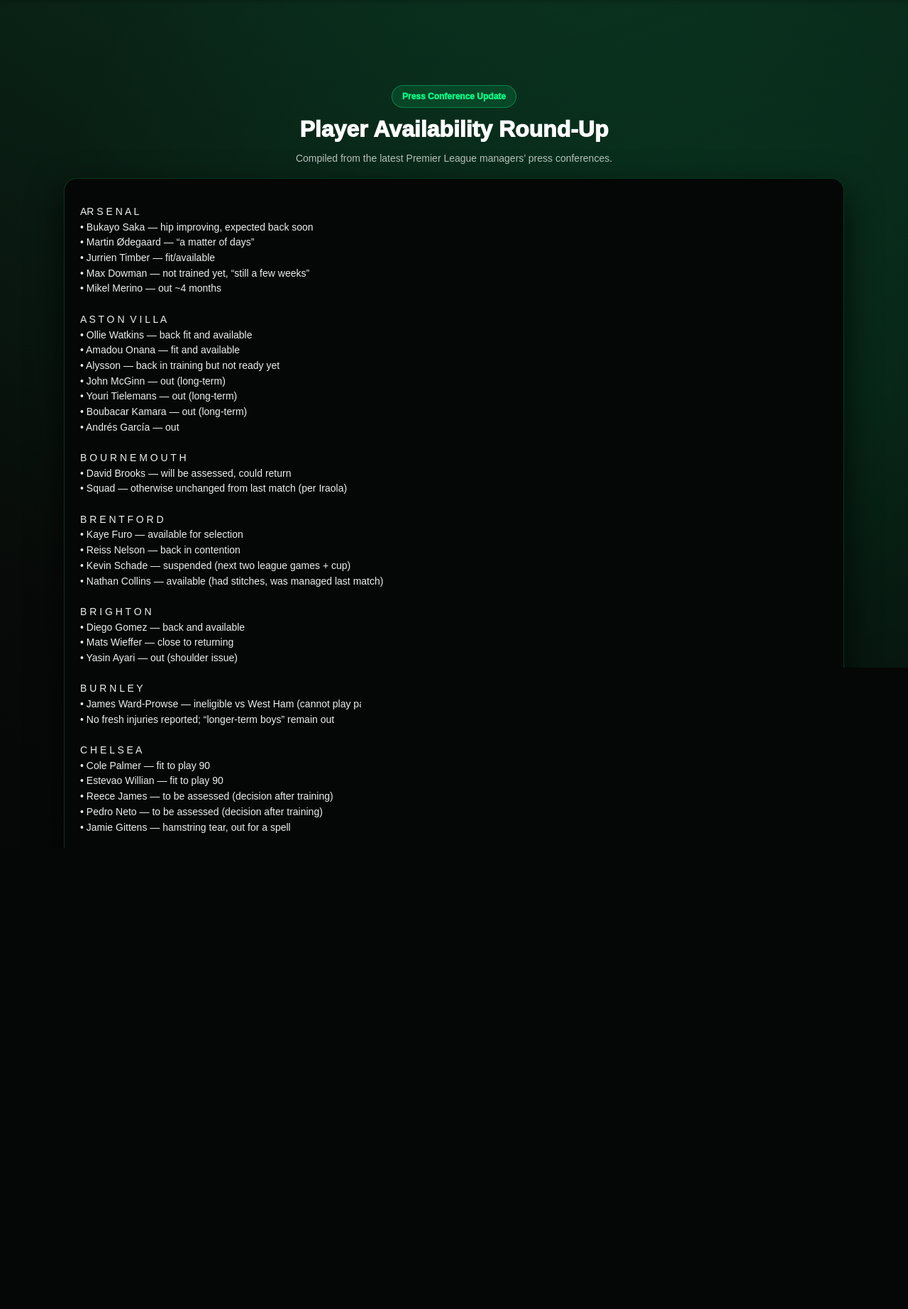
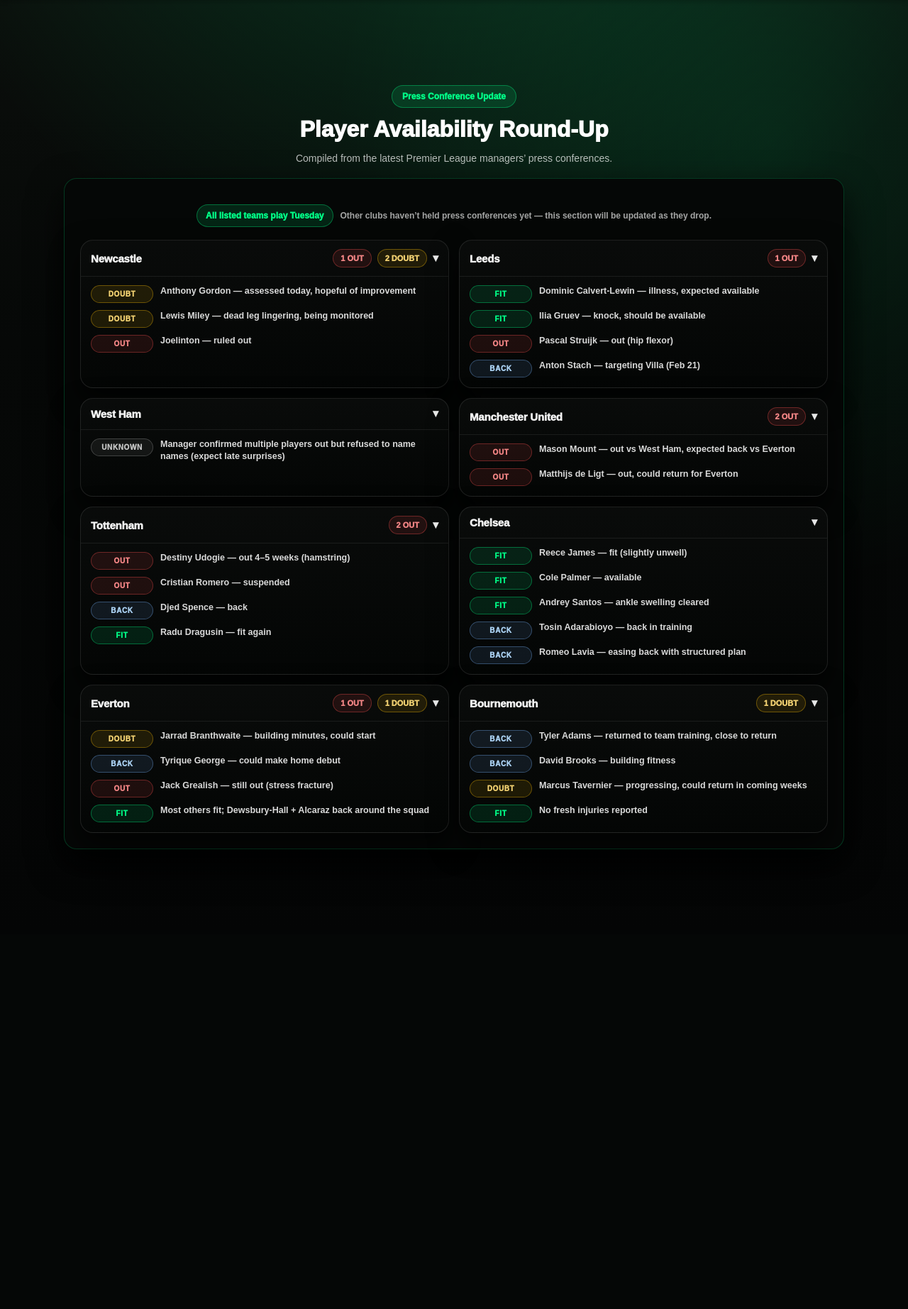
Before and after one commit to fpltrajectory/fpl-trajectory, a Flask app: template templates/home.html in a window 1280 px wide. Shown: the part 76-1921 px from the top of the page at 71% size. After the commit the page ends 1273 px from the top, so only its background shows below. Run offline with Flask 3, Linux system fonts and the light colour scheme; the template is opened without the code that fills it, so the values that code supplies are empty.

Commit message:
Short clear message

```diff
--- a/templates/home.html
+++ b/templates/home.html
@@ -60,124 +60,116 @@
     </div>
 
     <div class="availability-box">
-<pre>
-AR S E N A L
-• Bukayo Saka — hip improving, expected back soon
-• Martin Ødegaard — “a matter of days”
-• Jurrien Timber — fit/available
-• Max Dowman — not trained yet, “still a few weeks”
-• Mikel Merino — out ~4 months
 
-A S T O N  V I L L A
-• Ollie Watkins — back fit and available
-• Amadou Onana — fit and available
-• Alysson — back in training but not ready yet
-• John McGinn — out (long-term)
-• Youri Tielemans — out (long-term)
-• Boubacar Kamara — out (long-term)
-• Andrés García — out
+  {# --- Press conference data (edit here easily) --- #}
+  {% set updates = [
+    {
+      "team": "Newcastle",
+      "bullets": [
+        {"status":"doubt", "text":"Anthony Gordon — assessed today, hopeful of improvement"},
+        {"status":"doubt", "text":"Lewis Miley — dead leg lingering, being monitored"},
+        {"status":"out",   "text":"Joelinton — ruled out"}
+      ]
+    },
+    {
+      "team": "Leeds",
+      "bullets": [
+        {"status":"fit",   "text":"Dominic Calvert-Lewin — illness, expected available"},
+        {"status":"fit",   "text":"Ilia Gruev — knock, should be available"},
+        {"status":"out",   "text":"Pascal Struijk — out (hip flexor)"},
+        {"status":"back",  "text":"Anton Stach — targeting Villa (Feb 21)"}
+      ]
+    },
+    {
+      "team": "West Ham",
+      "bullets": [
+        {"status":"unknown","text":"Manager confirmed multiple players out but refused to name names (expect late surprises)"}
+      ]
+    },
+    {
+      "team": "Manchester United",
+      "bullets": [
+        {"status":"out",   "text":"Mason Mount — out vs West Ham, expected back vs Everton"},
+        {"status":"out",   "text":"Matthijs de Ligt — out, could return for Everton"}
+      ]
+    },
+    {
+      "team": "Tottenham",
+      "bullets": [
+        {"status":"out",   "text":"Destiny Udogie — out 4–5 weeks (hamstring)"},
+        {"status":"out",   "text":"Cristian Romero — suspended"},
+        {"status":"back",  "text":"Djed Spence — back"},
+        {"status":"fit",   "text":"Radu Dragusin — fit again"}
+      ]
+    },
+    {
+      "team": "Chelsea",
+      "bullets": [
+        {"status":"fit",   "text":"Reece James — fit (slightly unwell)"},
+        {"status":"fit",   "text":"Cole Palmer — available"},
+        {"status":"fit",   "text":"Andrey Santos — ankle swelling cleared"},
+        {"status":"back",  "text":"Tosin Adarabioyo — back in training"},
+        {"status":"back",  "text":"Romeo Lavia — easing back with structured plan"}
+      ]
+    },
+    {
+      "team": "Everton",
+      "bullets": [
+        {"status":"doubt", "text":"Jarrad Branthwaite — building minutes, could start"},
+        {"status":"back",  "text":"Tyrique George — could make home debut"},
+        {"status":"out",   "text":"Jack Grealish — still out (stress fracture)"},
+        {"status":"fit",   "text":"Most others fit; Dewsbury-Hall + Alcaraz back around the squad"}
+      ]
+    },
+    {
+      "team": "Bournemouth",
+      "bullets": [
+        {"status":"back",  "text":"Tyler Adams — returned to team training, close to return"},
+        {"status":"back",  "text":"David Brooks — building fitness"},
+        {"status":"doubt", "text":"Marcus Tavernier — progressing, could return in coming weeks"},
+        {"status":"fit",   "text":"No fresh injuries reported"}
+      ]
+    }
+  ] %}
 
-B O U R N E M O U T H
-• David Brooks — will be assessed, could return
-• Squad — otherwise unchanged from last match (per Iraola)
+  <div class="availability-meta">
+    <div class="meta-pill2">All listed teams play Tuesday</div>
+    <div class="meta-note">
+      Other clubs haven’t held press conferences yet — this section will be updated as they drop.
+    </div>
+  </div>
 
-B R E N T F O R D
-• Kaye Furo — available for selection
-• Reiss Nelson — back in contention
-• Kevin Schade — suspended (next two league games + cup)
-• Nathan Collins — available (had stitches, was managed last match)
+  <div class="availability-grid">
+    {% for t in updates %}
+      <details class="team-card" open>
+        <summary class="team-head">
+          <div class="team-name">{{ t.team }}</div>
+          <div class="team-chips">
+            {# quick count chips #}
+            {% set out_n = (t.bullets | selectattr("status","equalto","out") | list | length) %}
+            {% set doubt_n = (t.bullets | selectattr("status","equalto","doubt") | list | length) %}
+            {% if out_n %}<span class="chip2 out">{{ out_n }} OUT</span>{% endif %}
+            {% if doubt_n %}<span class="chip2 doubt">{{ doubt_n }} DOUBT</span>{% endif %}
+            <span class="caret">▾</span>
+          </div>
+        </summary>
 
-B R I G H T O N
-• Diego Gomez — back and available
-• Mats Wieffer — close to returning
-• Yasin Ayari — out (shoulder issue)
+        <div class="team-body">
+          <ul class="team-list">
+            {% for b in t.bullets %}
+              <li class="team-item">
+                <span class="status {{ b.status }}">{{ b.status|upper }}</span>
+                <span class="item-text">{{ b.text }}</span>
+              </li>
+            {% endfor %}
+          </ul>
+        </div>
+      </details>
+    {% endfor %}
+  </div>
 
-B U R N L E Y
-• James Ward-Prowse — ineligible vs West Ham (cannot play parent club)
-• No fresh injuries reported; “longer-term boys” remain out
+</div>
 
-C H E L S E A
-• Cole Palmer — fit to play 90
-• Estevao Willian — fit to play 90
-• Reece James — to be assessed (decision after training)
-• Pedro Neto — to be assessed (decision after training)
-• Jamie Gittens — hamstring tear, out for a spell
-
-C R Y S T A L  P A L A C E
-• Daichi Kamada — available
-• Borna Sosa — back
-• Adam Wharton — back from suspension
-• Justin Devenny — close; Sunday may be too soon (Burnley midweek likely)
-• Cheick Doucouré — out (long-term)
-• Eddie Nketiah — not ready
-• Jean-Philippe Mateta — will miss Brighton + Burnley (knee situation; decision pending)
-
-E V E R T O N
-• Vitaliy Mykolenko — back in training, available
-• Squad — otherwise fine (per Moyes)
-
-F U L H A M
-• Oscar Bobb — out (thigh)
-• Rodrigo Muniz — to be assessed (possible involvement)
-• Sasa Lukic — unlikely back for ~2+ weeks (thigh)
-
-L E E D S  U N I T E D
-• Anton Stach — likely misses next two games (hip problem)
-• Lukas Nmecha — not back in team training; unlikely for Friday but “not too far away”
-• James Justin — back in training, available
-• Jaka Bijol — back in training, available
-• Daniel James — making progress
-
-L I V E R P O O L
-• Joe Gomez — may feature, unlikely to start
-• Jeremie Frimpong — unavailable
-
-M A N C H E S T E R  C I T Y
-• Rúben Dias — back; minutes possible
-• John Stones — back in training; “step by step”
-• Bernardo Silva — doubt; to be assessed
-
-M A N C H E S T E R  U N I T E D
-• Mason Mount — “not too far away”
-• Matthijs de Ligt — improving, a bit soon but progressing
-
-N E W C A S T L E  U N I T E D
-• Anthony Gordon — out this weekend; expected back “pretty soon”
-• Bruno Guimarães — trained; likely returns to squad
-• Lewis Miley — awaiting update
-
-N O T T I N G H A M  F O R E S T
-• Callum Hudson-Odoi — shoulder knock; decision pending (next 36 hours)
-• Matz Sels — “rough chance” to be available; being assessed
-
-S U N D E R L A N D
-• Granit Xhaka — out (ankle injury)
-• Nilson Angulo — could be available (arriving, fit, needs to connect with squad)
-
-T O T T E N H A M  H O T S P U R
-• Micky van de Ven — trained, available
-• Djed Spence — getting closer; “touch and go”
-• Cristian Romero — fine/available
-• Kevin Danso — “hopefully not too long”; more info expected this week
-• Richarlison — “hopefully back soon”
-• Mohammed Kudus — expected back later (timing not confirmed)
-
-W E S T  H A M  U N I T E D
-• Jean-Clair Todibo — suspended (red card)
-• Axel Disasi — physically in a good place; readiness being assessed
-• Squad — otherwise “hopefully” available; some monitored issues
-
-W O L V E S
-• Angel Gomes — in line for debut
-• Adam Armstrong — in line for debut
-• Ladislav Krejci — available after flu
-• Emmanuel Agbadou — close to leaving (not a fitness issue)
-• Jhon Arias — expected to depart soon (not a fitness issue)
-
-Note: This round-up is compiled from the latest managers’ press conferences and club updates.
-</pre>
-
-    </div>
 </section>
 
 
@@ -186,6 +178,184 @@
 /* ===========================
    AVAILABILITY SECTION
 =========================== */
+/* ===========================
+   AVAILABILITY UI (CARDS)
+=========================== */
+
+.availability-meta{
+  display:flex;
+  align-items:center;
+  justify-content:center;
+  gap: 10px;
+  flex-wrap: wrap;
+  margin: 14px 0 18px;
+}
+
+.meta-pill2{
+  display:inline-flex;
+  align-items:center;
+  gap:8px;
+  padding: 8px 12px;
+  border-radius: 999px;
+  font-weight: 1000;
+  font-size: 12px;
+  background: rgba(0,255,135,.12);
+  border: 1px solid rgba(0,255,135,.35);
+  color: #00ff87;
+}
+
+.meta-note{
+  font-size: 12px;
+  font-weight: 850;
+  opacity: .75;
+  color: rgba(255,255,255,.85);
+}
+
+.availability-grid{
+  display:grid;
+  grid-template-columns: repeat(2, 1fr);
+  gap: 14px;
+  margin-top: 10px;
+}
+
+@media (max-width: 900px){
+  .availability-grid{ grid-template-columns: 1fr; }
+}
+
+.team-card{
+  background: linear-gradient(180deg, rgba(10,12,11,.92), rgba(4,6,5,.92));
+  border: 1px solid rgba(255,255,255,.10);
+  border-radius: 18px;
+  overflow:hidden;
+  box-shadow: 0 18px 40px rgba(0,0,0,.65);
+}
+
+.team-head{
+  list-style:none;
+  cursor:pointer;
+  padding: 12px 14px;
+  display:flex;
+  align-items:center;
+  justify-content:space-between;
+  gap: 10px;
+  border-bottom: 1px solid rgba(255,255,255,.08);
+}
+
+.team-head::-webkit-details-marker{ display:none; }
+
+.team-name{
+  font-size: 15px;
+  font-weight: 1000;
+  color: rgba(255,255,255,.95);
+  letter-spacing: -0.2px;
+}
+
+.team-chips{
+  display:flex;
+  align-items:center;
+  gap: 8px;
+}
+
+.caret{
+  opacity: .55;
+  font-weight: 1000;
+  transform: translateY(-1px);
+}
+
+.team-card[open] .caret{ opacity: .9; }
+
+.chip2{
+  font-size: 11px;
+  font-weight: 1000;
+  padding: 6px 10px;
+  border-radius: 999px;
+  border: 1px solid rgba(255,255,255,.12);
+  background: rgba(255,255,255,.06);
+  color: rgba(255,255,255,.88);
+}
+
+.chip2.out{
+  border-color: rgba(255,80,80,.35);
+  background: rgba(255,80,80,.10);
+  color: rgba(255,140,140,.95);
+}
+
+.chip2.doubt{
+  border-color: rgba(255,193,7,.35);
+  background: rgba(255,193,7,.10);
+  color: rgba(255,220,120,.95);
+}
+
+.team-body{
+  padding: 12px 14px 14px;
+}
+
+.team-list{
+  margin:0;
+  padding:0;
+  list-style:none;
+  display:flex;
+  flex-direction:column;
+  gap: 10px;
+}
+
+.team-item{
+  display:flex;
+  align-items:flex-start;
+  gap: 10px;
+}
+
+.status{
+  flex: 0 0 auto;
+  min-width: 70px;
+  text-align:center;
+  font-size: 10px;
+  font-weight: 1000;
+  letter-spacing: .6px;
+  padding: 6px 8px;
+  border-radius: 999px;
+  border: 1px solid rgba(255,255,255,.12);
+  background: rgba(255,255,255,.06);
+  color: rgba(255,255,255,.85);
+}
+
+.status.out{
+  border-color: rgba(255,80,80,.35);
+  background: rgba(255,80,80,.10);
+  color: rgba(255,140,140,.95);
+}
+
+.status.doubt{
+  border-color: rgba(255,193,7,.35);
+  background: rgba(255,193,7,.10);
+  color: rgba(255,220,120,.95);
+}
+
+.status.fit{
+  border-color: rgba(0,255,135,.35);
+  background: rgba(0,255,135,.10);
+  color: #00ff87;
+}
+
+.status.back{
+  border-color: rgba(120,180,255,.35);
+  background: rgba(120,180,255,.10);
+  color: rgba(180,220,255,.95);
+}
+
+.status.unknown{
+  border-color: rgba(200,200,200,.25);
+  background: rgba(255,255,255,.06);
+  color: rgba(255,255,255,.75);
+}
+
+.item-text{
+  font-size: 12.5px;
+  font-weight: 850;
+  line-height: 1.35;
+  color: rgba(255,255,255,.92);
+  opacity: .92;
+}
 
 .availability-section{
     max-width: 1100px;
```
